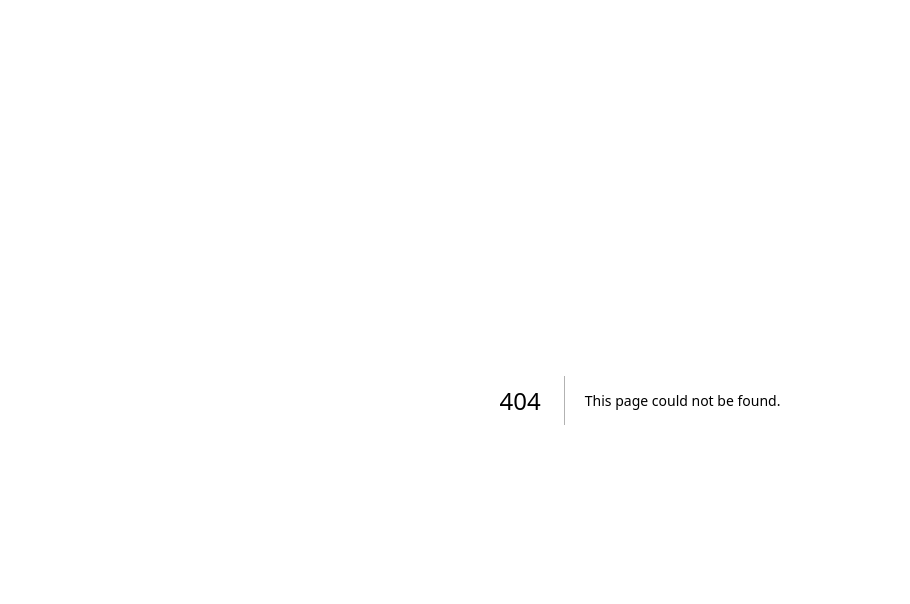
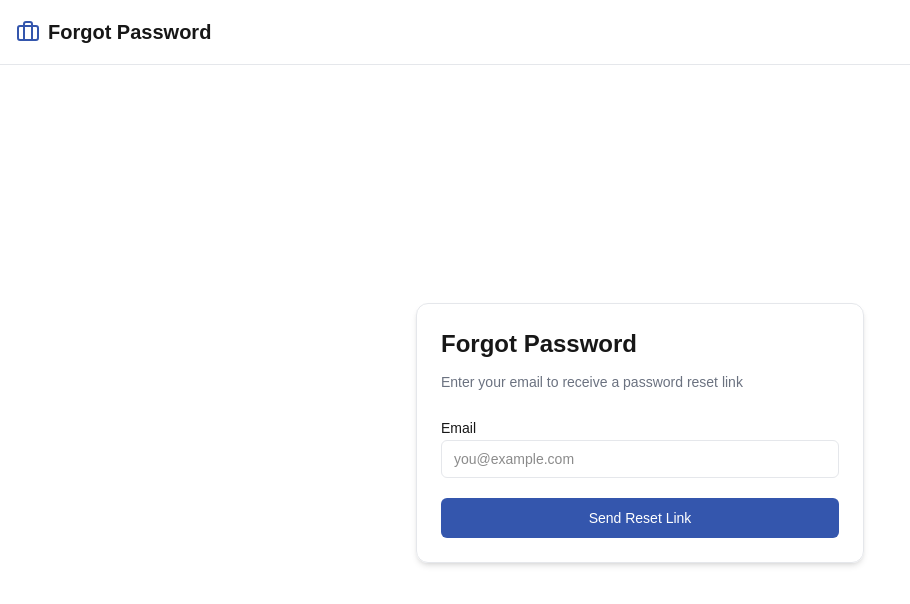
Before and after one commit to singh-ritu/job-portal, a Next.js app: page /forgotPassword in a window 1280 px wide. Before the commit this address had no page. Shown: the top 604 px of the page, without its empty margins (0-910 px from the left). Built offline with nearby package versions, Linux system fonts and the light colour scheme.

Commit message:
feat: forgot password functionality is added

```diff
--- /dev/null
+++ b/app/forgotPassword/page.jsx
@@ -0,0 +1,74 @@
+"use client";
+
+import { useState } from "react";
+import Link from "next/link";
+import { Briefcase } from "lucide-react";
+import { Card, CardContent, CardDescription, CardHeader, CardTitle } from "@/components/ui/card"
+
+export default function ForgotPassword() {
+  const [email, setEmail] = useState("");
+
+  const submit = async () => {
+    await fetch(`${process.env.NEXT_PUBLIC_API_URL}/api/auth/forgotPassword`, {
+      method: "POST",
+      headers: { "Content-Type": "application/json" },
+      body: JSON.stringify({ email }),
+    });
+
+    alert("Reset link sent to email");
+  };
+
+  return (
+    <div className="min-h-screen flex flex-col">
+      <header className="border-b border-gray-200 shadow-md bg-background">
+        <div className="container mx-auto flex h-16 items-center px-4">
+          <Link href="/" className="flex items-center gap-2">
+            <Briefcase className="h-6 w-6 text-[#3456ad]" />
+            <span className="text-xl font-semibold">Forgot Password</span>
+          </Link>
+        </div>
+      </header>
+      <main className="flex-1 flex items-center justify-center p-4 bg-white">
+        <Card className="w-full max-w-md border border-gray-200 shadow-md ">
+          <CardHeader className="space-y-1">
+            <CardTitle className="text-2xl font-bold">Forgot Password</CardTitle>
+            <CardDescription className="text-(--muted-foreground)">Enter your email to receive a password reset link</CardDescription>
+          </CardHeader>
+
+          <CardContent>
+            <form className="space-y-5" onSubmit={submit}>
+              <div className="space-y-1.5">
+                <label
+                  htmlFor="email"
+                  className="text-sm font-medium"
+                >
+                  Email
+                </label>
+                <input
+                  id="email"
+                  type="email"
+                  placeholder="you@example.com"
+                  value={email}
+                  required
+                  onChange={(e) => setEmail(e.target.value)}
+                  className="w-full rounded-md border border-gray-200 bg-background px-3 py-2 text-sm
+                 focus:outline-none focus:ring-2 focus:ring-[#3456ad]"
+                />
+              </div>
+              <button
+                type="submit"
+                className="w-full rounded-md bg-[#3456ad] px-4 py-2.5 text-sm font-medium
+               text-white
+               hover:bg-primary/90
+               focus:outline-none focus:ring-2 focus:ring-primary focus:ring-offset-2
+               transition"
+              >
+                Send Reset Link
+              </button>
+            </form>
+          </CardContent>
+        </Card>
+      </main>
+    </div >
+  );
+}
--- a/app/login/page.tsx
+++ b/app/login/page.tsx
@@ -93,7 +93,7 @@ export default function LoginPage() {
                     Password
                   </label>
                   <Link
-                    href="/forgot-password"
+                    href="/forgotPassword"
                     className="text-sm text-[#3456ad] hover:underline"
                   >
                     Forgot password?
--- /dev/null
+++ b/app/resetPassword/[token]/page.tsx
@@ -0,0 +1,103 @@
+"use client";
+
+import { useParams, useRouter } from "next/navigation";
+import { useState } from "react";
+import Link from "next/link";
+import { Briefcase } from "lucide-react";
+import { Card, CardContent, CardDescription, CardHeader, CardTitle } from "@/components/ui/card";
+
+
+const API_BASE_URL = process.env.NEXT_PUBLIC_API_URL || "";
+
+export default function ResetPasswordPage() {
+  const { token } = useParams();
+  const router = useRouter();
+
+  const [password, setPassword] = useState("");
+  const [loading, setLoading] = useState(false);
+
+  const handleSubmit = async (e: React.FormEvent) => {
+    e.preventDefault();
+
+    try {
+      setLoading(true);
+
+      const res = await fetch(
+        `${API_BASE_URL}/api/auth/resetPassword/${token}`,
+        {
+          method: "PUT",
+          headers: {
+            "Content-Type": "application/json",
+          },
+          body: JSON.stringify({ password }),
+        }
+      );
+
+      const data = await res.json();
+
+      if (!res.ok) throw new Error(data.message);
+
+      alert("Password reset successful");
+      router.push("/login");
+
+    } catch (err: any) {
+      alert(err.message);
+    } finally {
+      setLoading(false);
+    }
+  };
+
+  return (
+    <div className="min-h-screen flex flex-col">
+      <header className="border-b border-gray-200 shadow-md bg-background">
+        <div className="container mx-auto flex h-16 items-center px-4">
+          <Link href="/" className="flex items-center gap-2">
+            <Briefcase className="h-6 w-6 text-[#3456ad]" />
+            <span className="text-xl font-semibold">Reset Password</span>
+          </Link>
+        </div>
+      </header>
+      <main className="flex-1 flex items-center justify-center p-4 bg-white">
+        <Card className="w-full max-w-md border border-gray-200 shadow-md ">
+          <CardHeader className="space-y-1">
+            <CardTitle className="text-2xl font-bold">Reset Password</CardTitle>
+            <CardDescription className="text-muted-foreground">Enter your new password below</CardDescription>
+          </CardHeader>
+          <CardContent>
+            <form className="space-y-4" onSubmit={handleSubmit}>
+              <div className="sapce-y-1.5">
+                <label
+                  htmlFor="password"
+                  className="text-sm font-medium"
+                >
+                  Password
+                </label>
+
+                <input
+                  id="password"
+                  type="password"
+                  placeholder="Enter your password"
+                  value={password}
+                  required
+                  onChange={(e) => setPassword(e.target.value)}
+                  className="w-full rounded-md border border-gray-200 bg-background px-3 py-2 text-sm
+                  focus:outline-none focus:ring-2 focus:ring-[#3456ad]"
+                />
+              </div>
+              <button
+                disabled={loading}
+                className="w-full rounded-md bg-[#3456ad] px-4 py-2.5 text-sm font-medium
+               text-white
+               hover:bg-primary/90
+               focus:outline-none focus:ring-2 focus:ring-primary focus:ring-offset-2
+               transition"
+              >
+                {loading ? "Resetting..." : "Reset Password"}
+              </button>
+            </form>
+          </CardContent>
+        </Card>
+      </main>
+    </div >
+  );
+}
```
